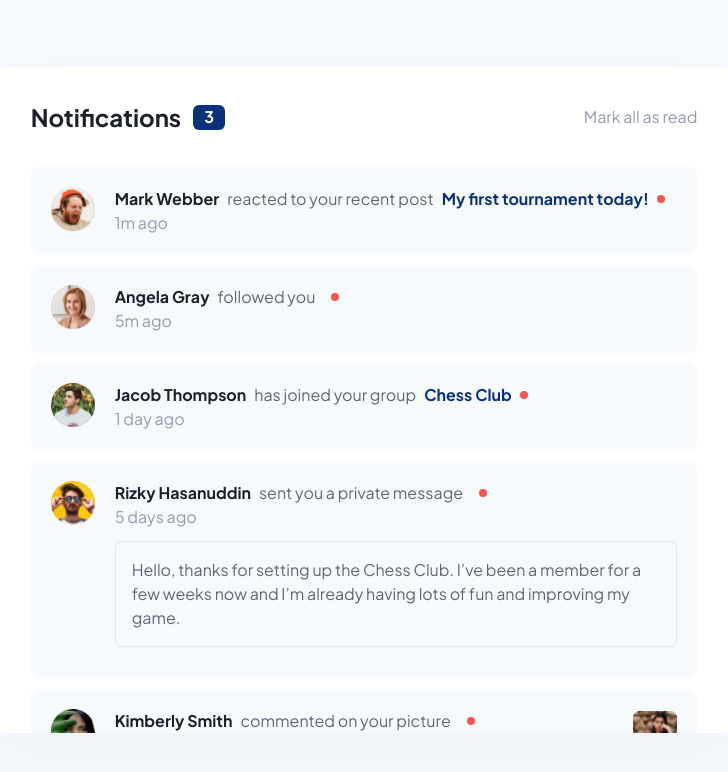
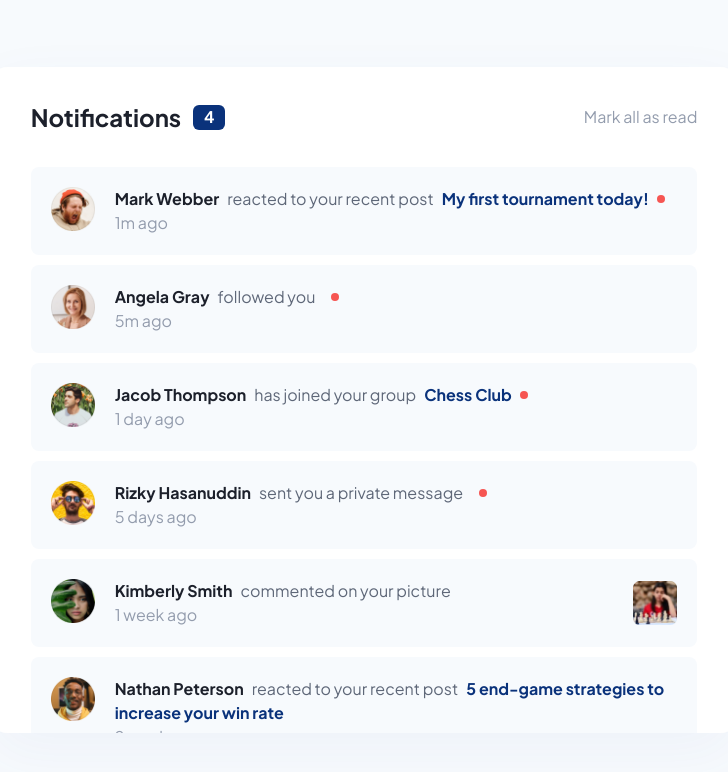
Before and after one commit to bisoladev/Interactive-notifications, a React (Vite) app: page / in a window 1280 px wide. Shown: the top 772 px of the page, without its empty margins (276-1004 px from the left). Built offline with nearby package versions, Linux system fonts and the light colour scheme.

Commit message:
Added read and unread state

```diff
--- a/src/App.tsx
+++ b/src/App.tsx
@@ -1,10 +1,48 @@
+/* eslint-disable jsx-a11y/click-events-have-key-events */
+/* eslint-disable jsx-a11y/no-static-element-interactions */
 /* eslint-disable jsx-a11y/anchor-is-valid */
-/* eslint-disable react/no-array-index-key */
 import { useState } from 'react';
 import data from './data';
 
 function App() {
-  const [read, setRead] = useState(true);
+  const [notifications, setNotifications] = useState(data);
+
+  const handleNotificationClick = (id: number) => {
+    // Create a copy of the notifications array
+    const updatedNotifications = [...notifications];
+
+    // Find the index of the notification with the matching ID
+    const index = updatedNotifications.findIndex(
+      (notification) => notification.id === id
+    );
+
+    if (index !== -1) {
+      // Update the "read" property of the clicked notification to true
+      updatedNotifications[index] = {
+        ...updatedNotifications[index],
+        read: true,
+      };
+
+      // Update the state with the modified notifications array
+    }
+    return setNotifications(updatedNotifications);
+  };
+
+  const markAllAsRead = () => {
+    const updatedData = data.map((item) => ({
+      ...item, // Spread the current item
+      read: true, // Update the 'read' property to true
+    }));
+    setNotifications(updatedData);
+  };
+
+  const countUnreadNotifications = () => {
+    const unreadNotifications = notifications.filter(
+      (notification) => !notification.read
+    );
+    return unreadNotifications.length;
+  };
+
   return (
     <div className=" flex h-screen w-full justify-center bg-snow align-middle">
       <div className="md:card-shadow my-auto h-screen w-full overflow-y-auto rounded-2xl bg-white px-5 py-5 md:h-5/6 md:w-9/12 md:px-10 lg:w-7/12">
@@ -14,23 +52,24 @@ function App() {
               Notifications
             </h1>
             <div className="mt-1 h-[20px] w-6 rounded-md bg-blue text-center text-sm font-bold text-white md:h-[25px] md:w-8 md:text-base">
-              <p>3</p>
+              <p>{countUnreadNotifications()}</p>
             </div>
           </div>
           <button
             type="button"
             className="text-sm text-greyText hover:text-blue md:text-base"
-            onClick={() => setRead(false)}
+            onClick={markAllAsRead}
           >
             Mark all as read
           </button>
         </div>
         <div>
-          {data.map((item, id) => {
+          {notifications.map((item) => {
             return (
               <div
-                key={`${item.name}${id}`}
+                key={item.id}
                 className="my-2.5 flex justify-between rounded-lg bg-snow p-5 text-base text-text"
+                onClick={() => handleNotificationClick(item.id)}
               >
                 <div className="flex">
                   <div className="mr-5 flex-none">
@@ -40,7 +79,7 @@ function App() {
                       alt={item.name}
                     />
                   </div>
-                  <div>
+                  <div className="transition-all">
                     <div className="flex flex-wrap text-sm md:text-base">
                       <p>
                         <span className="pr-2 font-bold text-darkText">
@@ -52,7 +91,7 @@ function App() {
                             {item?.link}
                           </a>
                         </span>
-                        {read ? (
+                        {!item.read ? (
                           <svg
                             className="mt-[-2px] inline-block"
                             width="8"
@@ -67,8 +106,8 @@ function App() {
                       </p>
                     </div>
                     <p className="text-greyText">{item.date}</p>
-                    {item?.child ? (
-                      <div className="my-3 rounded-[5px] border border-borderGrey p-2 text-sm hover:cursor-pointer hover:bg-hoverBlue md:p-4 md:text-base">
+                    {item?.child && item.read ? (
+                      <div className="child-content active my-3 rounded-[5px] border border-borderGrey p-2 text-sm hover:cursor-pointer hover:bg-hoverBlue md:p-4 md:text-base">
                         <p>{item?.child}</p>
                       </div>
                     ) : null}
--- a/src/data.js
+++ b/src/data.js
@@ -6,6 +6,7 @@ const data = [
     link: 'My first tournament today!',
     date: '1m ago',
     read: false,
+    id: 1,
   },
   {
     picture: '/img/angela.png',
@@ -13,6 +14,7 @@ const data = [
     action: 'followed you',
     date: '5m ago',
     read: false,
+    id: 2,
   },
   {
     picture: '/img/jacob.png',
@@ -21,6 +23,7 @@ const data = [
     link: 'Chess Club',
     date: '1 day ago',
     read: false,
+    id: 3,
   },
   {
     picture: '/img/rizky.png',
@@ -29,7 +32,8 @@ const data = [
     child:
       'Hello, thanks for setting up the Chess Club. I’ve been a member for a few weeks now and I’m already having lots of fun and improving my game.',
     date: '5 days ago',
-    read: true,
+    read: false,
+    id: 4,
   },
   {
     picture: '/img/kimberly.png',
@@ -38,6 +42,7 @@ const data = [
     profilePic: '/img/profilepic.png',
     date: '1 week ago',
     read: true,
+    id: 5,
   },
   {
     picture: '/img/nathan.png',
@@ -46,6 +51,7 @@ const data = [
     link: '5 end-game strategies to increase your win rate',
     date: '2 weeks ago',
     read: true,
+    id: 6,
   },
   {
     picture: '/img/anna.png',
@@ -54,6 +60,7 @@ const data = [
     link: 'Chess Club',
     date: '2 weeks ago',
     read: true,
+    id: 7,
   },
 ];
 
--- a/src/index.css
+++ b/src/index.css
@@ -20,4 +20,14 @@ body {
   .card-shadow {
     box-shadow: 0px 20px 60px 0px rgba(73, 97, 168, 0.05);
   }
+
+  .child-content {
+    height: 0;
+    opacity: 0;
+    transition: opacity 20s ease-in-out; /* You can adjust the duration and timing function as needed */
+  }
+  .child-content.active {
+    height: auto;
+    opacity: 1;
+  }
 }
```
